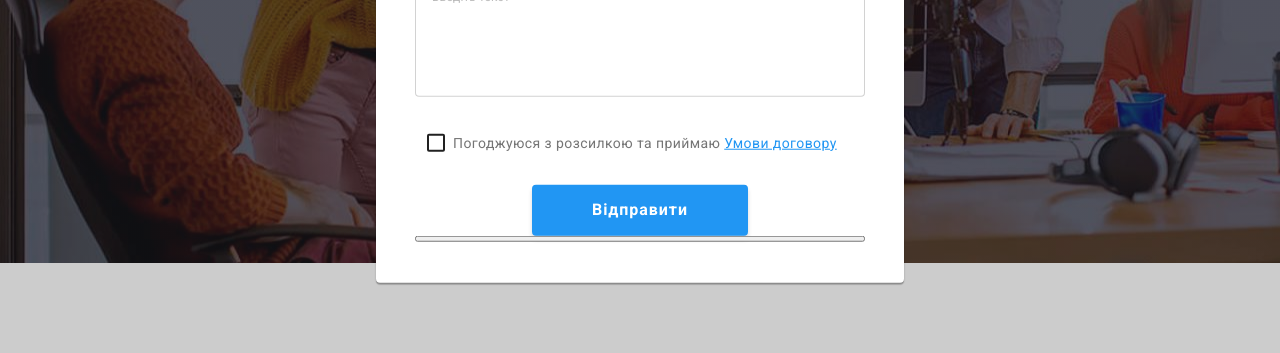
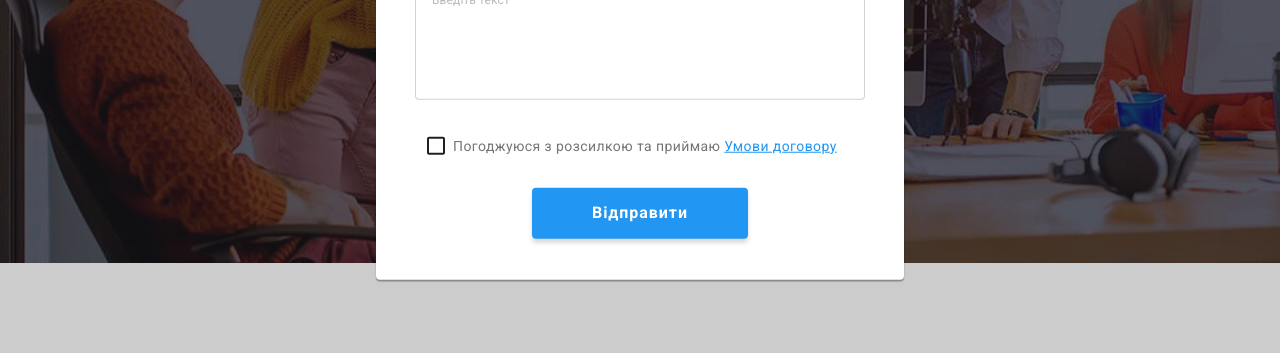
Before and after one commit to sergstorozhev1984/goit-markup-hw-06, a plain HTML site: page index.html in a window 1280 px wide. Both pictures are taken after a click on the button "Замовити послугу". Shown: the part 419-772 px from the top of the page. Drawn offline with nearby package versions, Linux system fonts and the light colour scheme.

Commit message:
Update index.html

```diff
--- a/index.html
+++ b/index.html
@@ -409,7 +409,7 @@
                     </svg>
                     Погоджуюся з розсилкою та приймаю&nbsp;<a href="" class="modal-form-check-link">Умови договору</a>
                 </label>
-                <button type="submit" class="modal-btn modal-form-btn">Відправити<button>
+                <button type="submit" class="modal-btn modal-form-btn">Відправити</button>
             </form>
         </div>
     </div>
```
